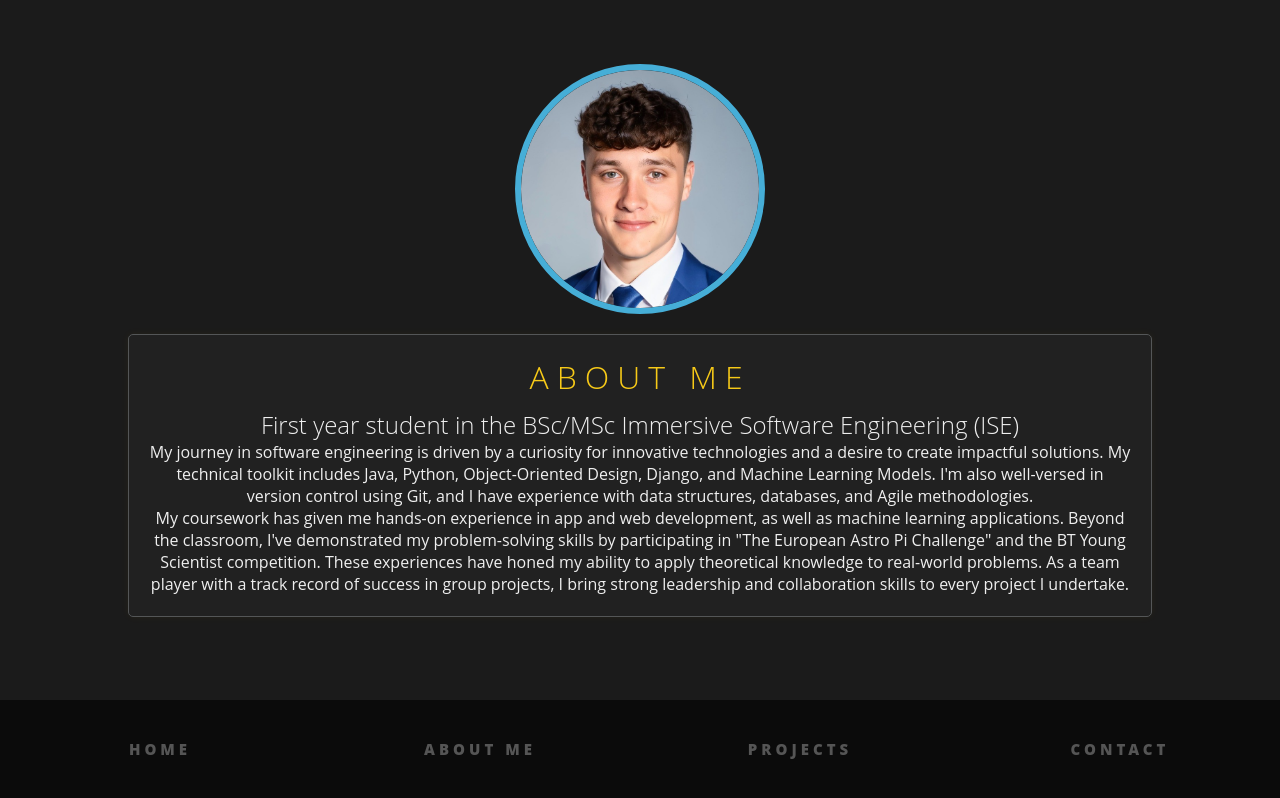
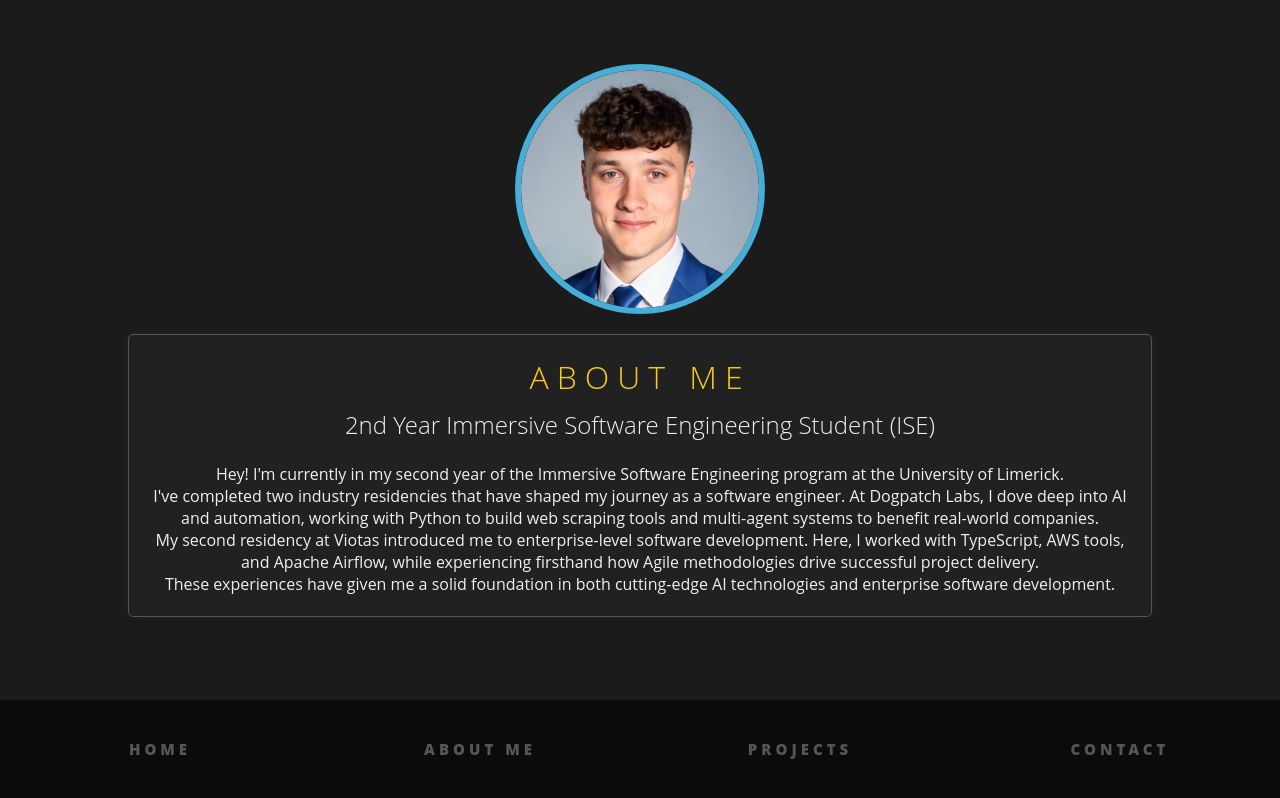
Before and after one commit to dylan-teehan-skc/portfolio, a React (Create React App) app: page /portfolio/about in a window 1280 px wide. Built offline with nearby package versions, Linux system fonts and the light colour scheme.

Commit message:
Feat: Changing about me section

```diff
--- a/src/components/AboutMe.js
+++ b/src/components/AboutMe.js
@@ -12,17 +12,24 @@ function AboutMe() {
       <div className="section-title">
         <h1>ABOUT ME</h1>
       </div>
-        <h2>First year student in the BSc/MSc Immersive Software Engineering (ISE)  </h2>
+        <h2>2nd Year Immersive Software Engineering Student (ISE) </h2>
+        <br />
         <p>
-        My journey in software engineering is driven by a curiosity for innovative technologies and a desire to create impactful solutions.
-        My technical toolkit includes Java, Python, Object-Oriented Design, Django, and Machine Learning Models.
-        I'm also well-versed in version control using Git, and I have experience with data structures, databases, and Agile methodologies.
+        Hey! I'm currently in my second year of the Immersive Software Engineering program at the University of Limerick.
         </p>
         <p>
-        My coursework has given me hands-on experience in app and web development, as well as machine learning applications.
-        Beyond the classroom, I've demonstrated my problem-solving skills by participating in "The European Astro Pi Challenge" and the BT Young Scientist competition.
-        These experiences have honed my ability to apply theoretical knowledge to real-world problems.
-        As a team player with a track record of success in group projects, I bring strong leadership and collaboration skills to every project I undertake.
+
+        I've completed two industry residencies that have shaped my journey as a software engineer. At Dogpatch Labs,
+        I dove deep into AI and automation, working with Python to build web scraping tools and multi-agent systems to
+        benefit real-world companies.
+        </p>
+        <p>
+        My second residency at Viotas introduced me to enterprise-level software development. Here, I worked with
+        TypeScript, AWS tools, and Apache Airflow, while experiencing firsthand how Agile methodologies drive successful
+        project delivery.
+        </p>
+        <p>
+        These experiences have given me a solid foundation in both cutting-edge AI technologies and enterprise software development.
         </p>
       </div>
     </section>
```
